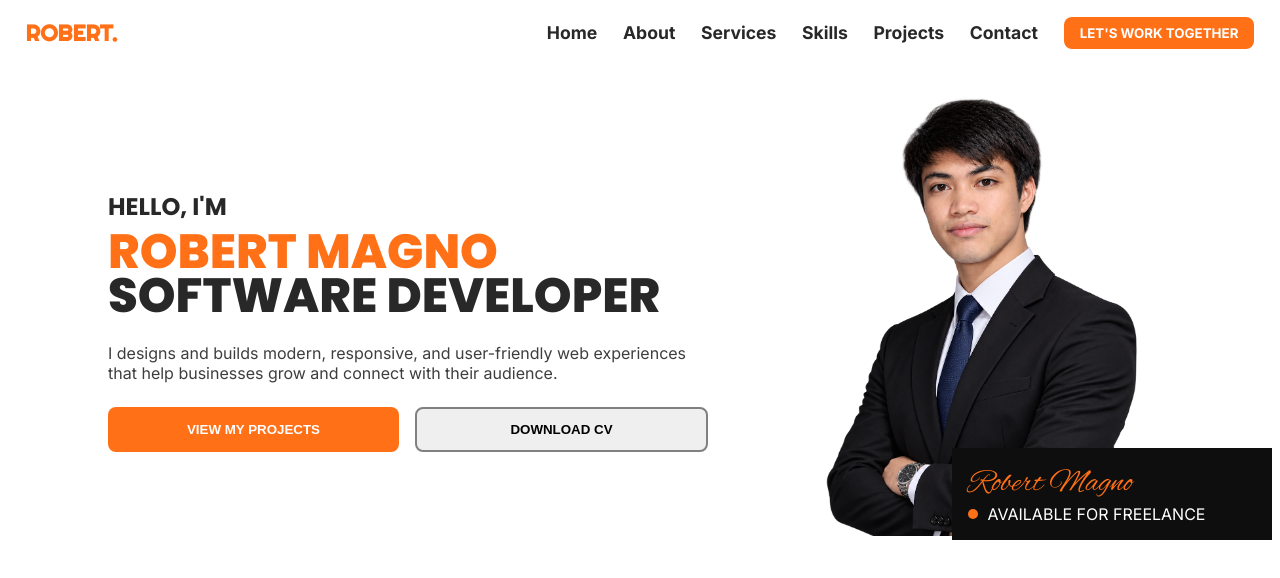
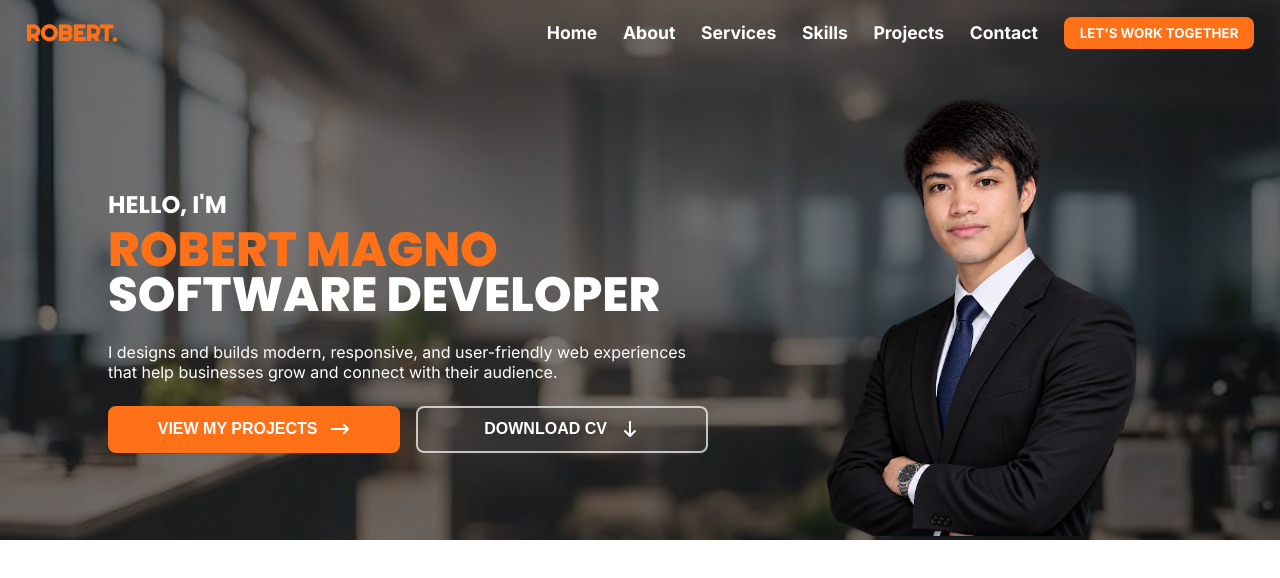
Before and after one commit to Hydrogen86/my-portfolio-react, a React (Vite) app: page / in a window 1280 px wide. Shown: the top 578 px of the page. Built offline with nearby package versions, Linux system fonts and the light colour scheme.

Commit message:
Add scroll effect at header and add fontAwesome libraries

```diff
--- a/package.json
+++ b/package.json
@@ -10,6 +10,10 @@
     "preview": "vite preview"
   },
   "dependencies": {
+    "@fortawesome/fontawesome-svg-core": "^7.3.1",
+    "@fortawesome/free-brands-svg-icons": "^7.3.1",
+    "@fortawesome/free-solid-svg-icons": "^7.3.1",
+    "@fortawesome/react-fontawesome": "^3.5.0",
     "react": "^19.3.1",
     "react-dom": "^19.3.1",
     "sweetalert2": "^11.26.25"
--- a/src/App.css
+++ b/src/App.css
@@ -26,8 +26,6 @@ body {
   font-family: var(--main-font);
 }
 
-@media (max-width: 750px) {
-  section {
-    padding: 1rem;
-  }
+section {
+  padding: 0 1rem;
 }
--- a/src/assets/image-icons.js
+++ b/src/assets/image-icons.js
@@ -3,7 +3,6 @@
 //-----------------------------------
 import exit from './icons/exit.png'
 import menu from './icons/menu.png'
-
 const icons = {
     exit,
     menu
--- a/src/components/Hero.jsx
+++ b/src/components/Hero.jsx
@@ -1,11 +1,14 @@
 import React from 'react'
 import { userData } from '../data/user-data.js'
-import { images } from '../assets/image-icons.js'
+import { images, icons } from '../assets/image-icons.js'
+import { FontAwesomeIcon } from '@fortawesome/react-fontawesome'
+import { faArrowRightLong, faArrowDown } from '@fortawesome/free-solid-svg-icons'
 import '../css/Hero.css'
 
 const Hero = () => {
   return (
     <section className='hero-section'>
+        <div className="overlay"></div>
         <div className="left">
             <div className="user-name">
                 <span>HELLO, I'M</span>
@@ -16,22 +19,13 @@ const Hero = () => {
                 <p>I designs and builds modern, responsive, and user-friendly web experiences that help businesses grow and connect with their audience.</p>
             </div>
             <div className="hero__btn">
-                <button>VIEW MY PROJECTS</button>
-                <button>DOWNLOAD CV</button>
+                <button>VIEW MY PROJECTS <FontAwesomeIcon icon={faArrowRightLong} /></button>
+                <button>DOWNLOAD CV <FontAwesomeIcon icon={faArrowDown} /></button>
             </div>
         </div>
 
         <div className="right">
             <img src={images.heroImage} alt="developer-img" />
-            <div className="txt-area">
-                <span className='signature'>
-                    { userData.firstName } { userData.lastname }
-                </span>
-                <span>
-                    <div className="cricle"></div>
-                    AVAILABLE FOR FREELANCE
-                </span>
-            </div>
         </div>
     </section>
   )
--- a/src/components/Navbar.jsx
+++ b/src/components/Navbar.jsx
@@ -14,8 +14,24 @@ const Navbar = () => {
     setIsMenuOpen(false)
   }
 
+  const [scrolled, setScrolled] = useState(false)
+  useEffect(() => {
+    const handleScroll = () => {
+      setScrolled(window.scrollY > 50);
+    };
+
+    window.addEventListener('scroll', handleScroll);
+
+    // Set the initial state
+    handleScroll();
+
+    return () => {
+      window.removeEventListener('scroll', handleScroll);
+    };
+  }, []);
+
   return (
-    <header>
+    <header className={scrolled ? "scrolled" : ""}>
       <span className='developer-name'>{ userData.firstName }.</span>
 
       <nav className={ isMenuOpen ? "nav-open" : "" }>
--- a/src/css/Hero.css
+++ b/src/css/Hero.css
@@ -5,12 +5,44 @@
     justify-content: center;
     align-items: center;
     gap: 5rem;
-    background-color: inherit;
     padding-top: clamp(3rem, 20vw, 6rem);
+
+    background-image: url('../assets/images/hero-BG.jpg');
+    background-repeat: no-repeat;
+    background-position: center;
+    background-size: cover;
+
+    position: relative;
 }
 
 .hero-section .left {
     max-width: 600px;
+}
+
+.overlay {
+    position: absolute;
+    inset: 0;
+    width: 100%;
+    height: 100%;
+    background:
+    radial-gradient(
+      ellipse at 50% 30%,
+      rgba(150, 150, 150, 0.22) 0%,
+      transparent 65%
+    ),
+    linear-gradient(
+      135deg,
+      #080808 0%,
+      #202020 50%,
+      #050505 100%
+    );
+    opacity: 60%;
+    z-index: 1;
+}
+
+.left,
+.right {
+    z-index: 999;
 }
 
 .hero-section .left .user-name{
@@ -21,7 +53,7 @@
     font-weight: bold;
     font-family: var(--large-font);
     line-height: 2.8rem;
-    color: var(--text-color);
+    color: var(--main-color);
 }
 .user-name span:nth-child(2) {
     color: var(--pastel);
@@ -35,7 +67,7 @@
 .left .description {
     margin: 1.5rem 0;
     font-size: clamp(1rem, 1vw, 1.2rem);
-    color: var(--text-muted);
+    color: var(--main-color);
 }
 
 .left .hero__btn {
@@ -46,77 +78,33 @@
 .left .hero__btn button {
     width: 100%;
     padding: .8rem 0;
-    border: 2px solid gray;
+    border: clamp(1px, 1vw, 2px) solid #ffffffb3;
     border-radius: 8px;
     font-weight: 600;
     cursor: pointer;
+    backdrop-filter: blur(30px);
+    background-color: #ffffff09;
+    color: var(--main-color);
+
+    display: flex;
+    align-items: center;
+    justify-content: center;
+    gap: clamp(.5rem, 1vw, 1rem);
+    font-size: clamp(.7rem, 2vw, 1rem);
 }
 
 .left .hero__btn button:nth-child(1) {
     background-color: var(--pastel);
     color: var(--main-color);
-    border: none;
-}
-
-.hero-section .right {
-    position: relative;
-}
-
-.hero-section .right .txt-area {
-    display: flex;
-    flex-direction: column;
-
-    color: var(--main-color);
-    background-color: #0e0e0e;
-    padding: 1rem;
-
-    position: absolute;
-    bottom: 0;
-    right: -100px;
-
-    font-size: 1rem;
-    width: 320px;
-}
-
-.right .txt-area::before {
-    content: "";
-    position: absolute;
-    inset: 0;
-    background: #2563eb;
-    clip-path: polygon(
-        0 0,
-        100% 0,
-        90% 100%,
-        0 100%
-    );
-    z-index: -1;
-}
-
-.right .signature {
-    font-family: var(--signature-font);
-    color: var(--pastel);
-    font-size: 2rem;
-}
-
-.right .txt-area span:nth-child(2) {
-    display: flex;
-    justify-content: start;
-    align-items: center;
-    gap: .6rem;
+    border: clamp(1px, 1vw, 2px) solid var(--pastel);
 }
 
 .hero-section .right img{
-    width: clamp(300px, 30vw, 400px);
+    width: clamp(300px, 30vw, 500px);
     height: 100%;
     object-fit: contain;
 }
 
-.right .cricle {
-    width: 10px;
-    height: 10px;
-    border-radius: 50%;
-    background-color: var(--pastel);
-}
 
 
 
@@ -125,8 +113,4 @@
     .hero-section {
         flex-direction: column;
     }
-    .hero-section .right .txt-area {
-        position: relative;
-        inset: 0;
-    }
 }
--- a/src/css/NavBar.css
+++ b/src/css/NavBar.css
@@ -7,14 +7,26 @@ ul {
 }
 
 header {
-    background-color: var(--main-color);
-    padding: 1rem clamp(1rem, 2vw, 5rem);
+    background-color: transparent;
+    padding: 1rem clamp(1rem, 2vw, 8rem);
     justify-content: space-between;
     align-items: center;
     gap: clamp(1rem, 2vw, 2rem);
     max-height: 70px;
     position: fixed;
     width: 100%;
+    z-index: 1000;
+    color: var(--main-color);
+
+    transition:
+    background-color 0.3s ease,
+    box-shadow 0.3s ease;
+}
+
+header.scrolled {
+    background-color: var(--main-color);
+
+    color: var(--text-color);
 }
 
 .developer-name {
@@ -45,7 +57,7 @@ nav ul li a {
     font-family: var(----large-font);
     font-size: clamp(1rem, 2vw, 1.1rem);
     font-weight: bolder;
-    color: var(--text-color);
+    color: inherit;
     text-align: center;
 
     position: relative;
```
Also changed, not shown: src/assets/images/hero-BG.jpg (added), 1 other file (tests, documents, lock files or other folders).
